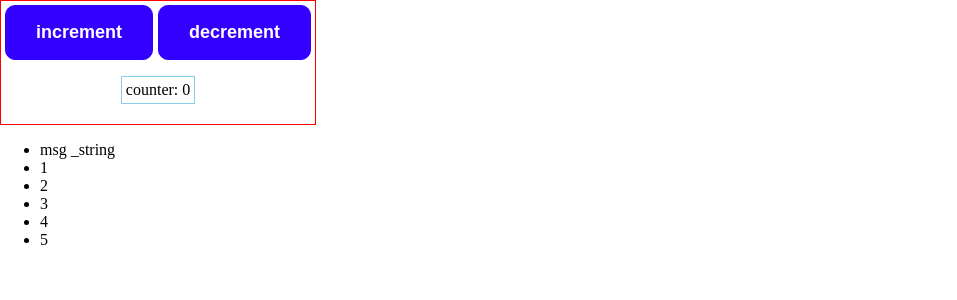
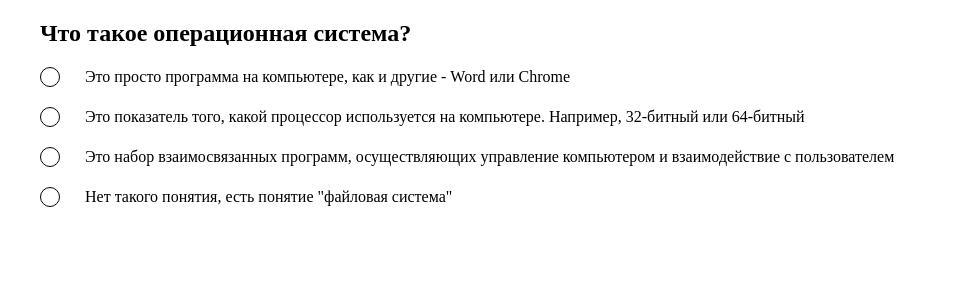
Before and after one commit to Lol1chw/quiz-app-vue2, a Vue app: page / in a window 1280 px wide. Shown: the top 300 px of the page, without its empty margins (0-957 px from the left). Built offline with nearby package versions, Linux system fonts and the light colour scheme.

Commit message:
feat(radio): add radio component

```diff
--- a/src/App.vue
+++ b/src/App.vue
@@ -1,27 +1,54 @@
 <script lang="ts">
 import { defineComponent, ref } from 'vue'
-import Counter from '@/components/Counter.vue'
+import RadioButton from '@/components/RadioButton/RadioButton.vue'
+import type { Question } from '@/types/question'
 
 export default defineComponent({
-  components: { Counter },
+  components: { RadioButton },
+  setup() {
+    const selectedAnswers = ref<boolean[]>([])
 
-  setup() {
-    const items = [1, 2, 3, 4, 5]
-    const msg = ref<string>('msg _string')
+    return { selectedAnswers }
+  },
+  data() {
+    const questions: Question[] = [
+      {
+        id: 1,
+        text: 'Что такое операционная система?',
+        answers: [
+          { id: 1, text: 'Это просто программа на компьютере, как и другие - Word или Chrome', isCorrect: false },
+          { id: 2, text: 'Это показатель того, какой процессор используется на компьютере. Например, 32-битный или 64-битный', isCorrect: false },
+          { id: 3, text: 'Это набор взаимосвязанных программ, осуществляющих управление компьютером и взаимодействие с пользователем', isCorrect: true },
+          { id: 4, text: 'Нет такого понятия, есть понятие "файловая система"', isCorrect: false },
+        ],
+      },
+    ]
 
-    return { items, msg }
+    return { questions }
+  },
+  methods: {
+    updateSelectedAnswers(isCorrectValue: boolean) {
+      this.selectedAnswers.push(isCorrectValue)
+    },
   },
 })
 </script>
 
 <template>
   <div>
-    <Counter />
-    <ul>
-      <li>{{ msg }}</li>
-      <template v-for="item in items">
-        <li :key="item">
-          {{ item }}
+    <ul role="list">
+      <template v-for="question in questions">
+        <h2 :key="`question-${question.id}`">{{ question.text }}</h2>
+        <li
+          v-for="(answer, index) in question.answers"
+          :key="`answer-${answer.id}`"
+          :style="{ marginBottom: index + 1 < question.answers.length ? '20px' : '' }"
+        >
+          <RadioButton
+            :label-text="answer.text"
+            :radio-group-name="`question-${question.id}`"
+            @update:selected="updateSelectedAnswers(answer.isCorrect)"
+          />
         </li>
       </template>
     </ul>
--- a/src/assets/index.css
+++ b/src/assets/index.css
@@ -30,3 +30,8 @@
 body {
     margin: 0;
 }
+
+ul[role='list'],
+ol[role='list'] {
+  list-style: none;
+}
--- /dev/null
+++ b/src/components/RadioButton/RadioButton.vue
@@ -0,0 +1,67 @@
+<script lang="ts">
+import { defineComponent } from 'vue'
+
+export default defineComponent({
+  props: {
+    labelText: String,
+    id: String,
+    radioGroupName: String,
+  },
+  emits: ['update:selected'],
+})
+</script>
+
+<template>
+  <label :for="id" class="radio">
+    {{ labelText }}
+    <input :id="id" type="radio" :value="labelText" :name="radioGroupName" @change="$emit('update:selected')">
+    <span class="radio__checkmark" />
+  </label>
+</template>
+
+<style lang="css">
+.radio {
+    display: flex;
+    align-items: center;
+    flex-direction: row-reverse;
+    justify-content: start;
+    gap: 5px;
+    position: relative;
+    cursor: pointer;
+    user-select: none;
+    width: fit-content;
+}
+
+.radio input {
+    opacity: 0;
+    display: none;
+    cursor: pointer;
+    position: absolute;
+    top: 0;
+    left: 0;
+    margin: 0;
+    padding: 0;
+    z-index: 9999;
+}
+
+.radio__checkmark {
+    background-color: transparent;
+    border-radius: var(--rounded);
+    border: 1px solid var(--black);
+    min-width: 20px;
+    min-height: 20px;
+    margin-right: 20px;
+}
+
+.radio:hover input ~ .radio__checkmark,
+.radio:focus-visible input ~ .radio__checkmark {
+    -webkit-box-shadow: 0px 0px 8px 4px rgba(51, 0, 255, 0.22);
+    -moz-box-shadow: 0px 0px 8px 4px rgba(51, 0, 255, 0.22);
+    box-shadow: 0px 0px 8px 4px rgba(51, 0, 255, 0.22);
+}
+
+.radio input:checked ~ .radio__checkmark {
+    background-color: var(--primary);
+    border-color: var(--primary);
+}
+</style>
--- /dev/null
+++ b/src/types/question.ts
@@ -0,0 +1,11 @@
+export interface Question {
+  id: number
+  text: string
+  answers: Answer[]
+}
+
+export interface Answer {
+  id: number
+  text: string
+  isCorrect: boolean
+}
```
Also changed, not shown: tsconfig.json (+11 -3 lines).
